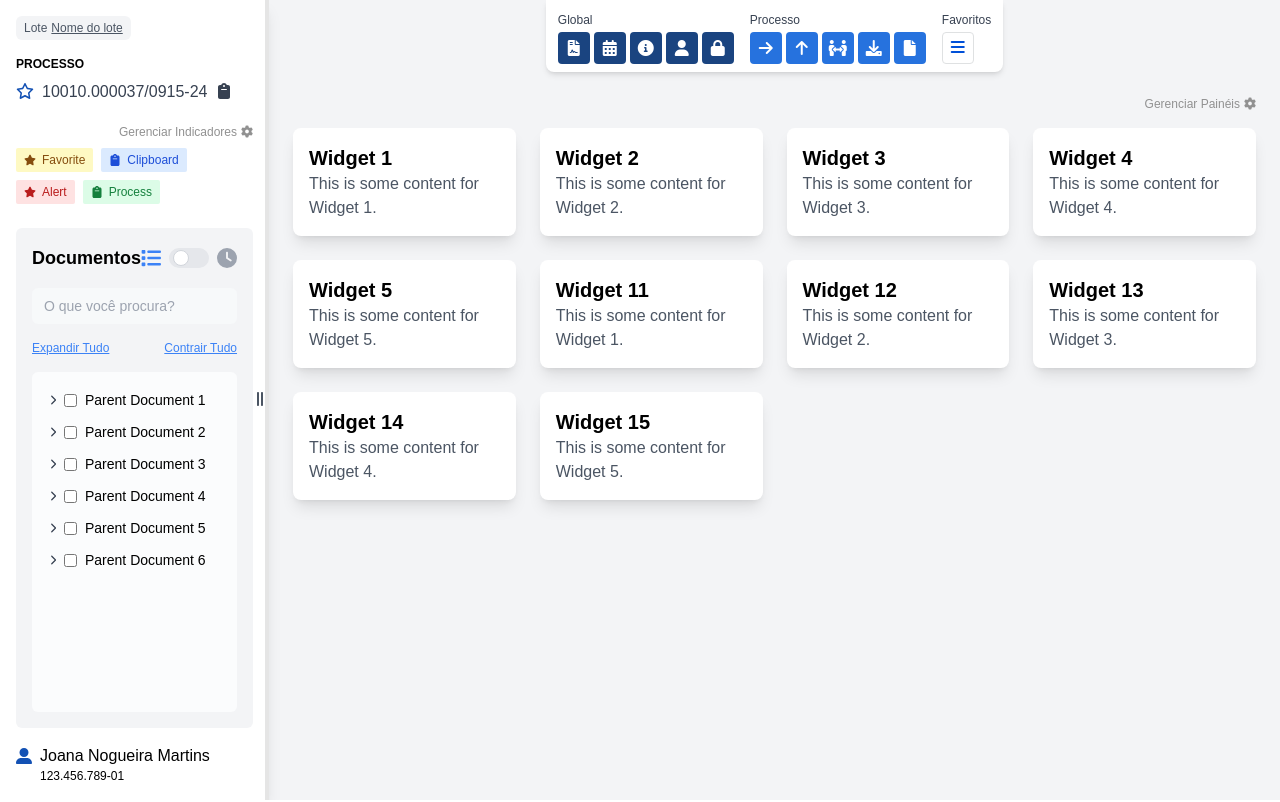
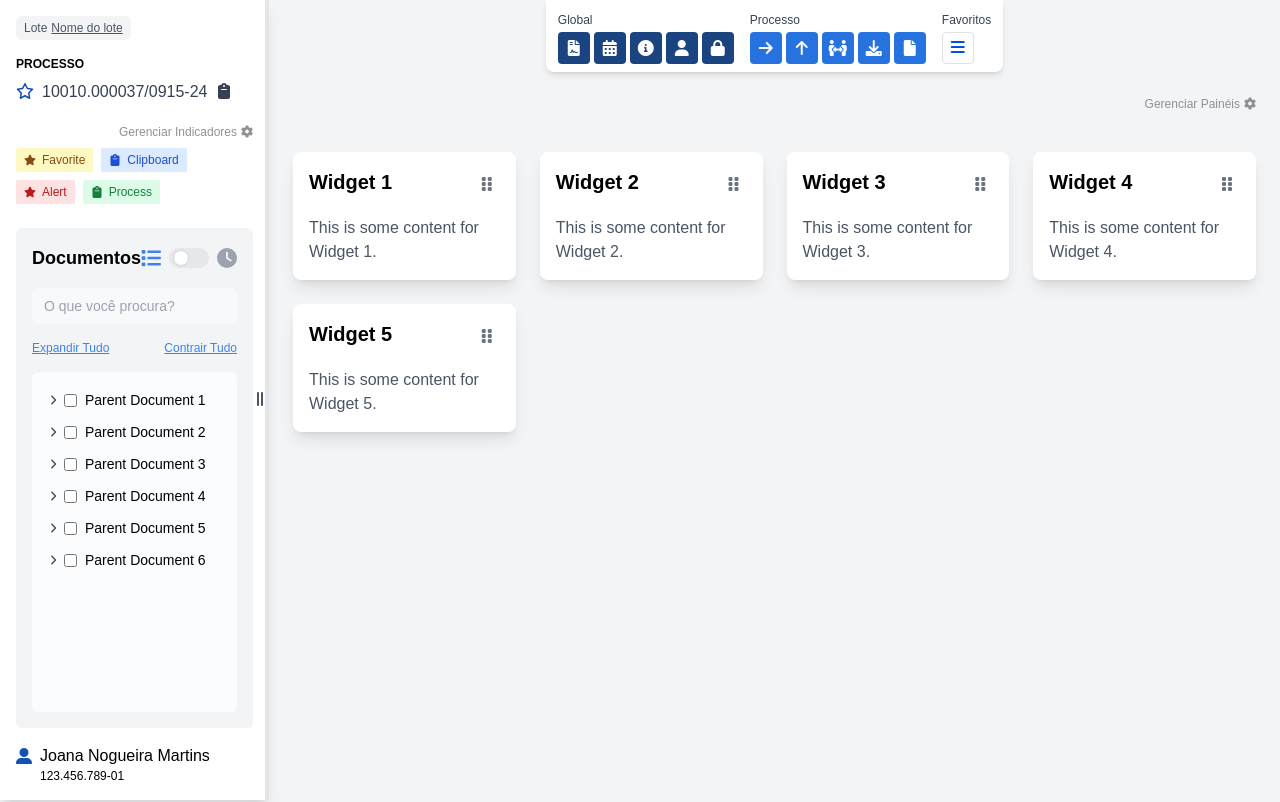
Before and after one commit to guilhermeteles/eprocesso, a React (Vite) app: page / in a window 1280 px wide. Shown: the top 802 px of the page. Built offline with nearby package versions, Linux system fonts and the light colour scheme.

Commit message:
fix gerenciar paineis and draggable

```diff
--- a/package.json
+++ b/package.json
@@ -15,6 +15,7 @@
     "@fortawesome/react-fontawesome": "^0.2.2",
     "prop-types": "^15.8.1",
     "react": "^18.3.1",
+    "react-beautiful-dnd": "^13.1.1",
     "react-dom": "^18.3.1",
     "react-router-dom": "^6.27.0"
   },
--- a/src/components/DashboardComponent.jsx
+++ b/src/components/DashboardComponent.jsx
@@ -1,49 +1,124 @@
-// src/pages/Dashboard.jsx
-const Dashboard = ({ selectedItems }) => {
+import { useState } from 'react';
+
+const Dashboard = ({ selectedItems, setSelectedItems }) => {
+  const [draggedItem, setDraggedItem] = useState(null);
+  const [draggedOverItem, setDraggedOverItem] = useState(null);
+
   const cardsData = [
     { id: 1, title: "Widget 1", content: "This is some content for Widget 1." },
     { id: 2, title: "Widget 2", content: "This is some content for Widget 2." },
     { id: 3, title: "Widget 3", content: "This is some content for Widget 3." },
     { id: 4, title: "Widget 4", content: "This is some content for Widget 4." },
     { id: 5, title: "Widget 5", content: "This is some content for Widget 5." },
-    { id: 6, title: "Widget 6", content: "This is some content for Widget 1." },
-    { id: 7, title: "Widget 7", content: "This is some content for Widget 2." },
-    { id: 8, title: "Widget 8", content: "This is some content for Widget 3." },
-    { id: 11, title: "Widget 11", content: "This is some content for Widget 1." },
-    { id: 12, title: "Widget 12", content: "This is some content for Widget 2." },
-    { id: 13, title: "Widget 13", content: "This is some content for Widget 3." },
-    { id: 14, title: "Widget 14", content: "This is some content for Widget 4." },
-    { id: 15, title: "Widget 15", content: "This is some content for Widget 5." },
-    { id: 16, title: "Widget 16", content: "This is some content for Widget 1." },
-    { id: 17, title: "Widget 17", content: "This is some content for Widget 2." },
-    { id: 18, title: "Widget 18", content: "This is some content for Widget 3." },
+    { id: 6, title: "Widget 6", content: "This is some content for Widget 6." },
+    { id: 7, title: "Widget 7", content: "This is some content for Widget 7." },
+    { id: 8, title: "Widget 8", content: "This is some content for Widget 8." },
+    { id: 11, title: "Widget 9", content: "This is some content for Widget 1." },
+    { id: 12, title: "Widget 10", content: "This is some content for Widget 2." },
+    { id: 13, title: "Widget 11", content: "This is some content for Widget 3." },
+    { id: 14, title: "Widget 12", content: "This is some content for Widget 4." },
+    { id: 15, title: "Widget 13", content: "This is some content for Widget 5." },
+    { id: 16, title: "Widget 14", content: "This is some content for Widget 6." },
+    { id: 17, title: "Widget 15", content: "This is some content for Widget 7." },
+    { id: 18, title: "Widget 16", content: "This is some content for Widget 8." },
   ];
-    return (
-        <div>
-          {/* Sidebar */}
+
+  const handleDragStart = (e, index) => {
+    setDraggedItem(index);
+    e.dataTransfer.effectAllowed = 'move';
+    e.target.style.opacity = '0.5';
+  };
+
+  const handleDragEnd = (e) => {
+    e.target.style.opacity = '1';
+    setDraggedItem(null);
+    setDraggedOverItem(null);
+  };
+
+  const handleDragOver = (e, index) => {
+    e.preventDefault();
+    if (draggedItem === index) return;
+    setDraggedOverItem(index);
+  };
+
+  const handleDragLeave = (e) => {
+    e.preventDefault();
+    if (!e.relatedTarget?.closest('.draggable-card')) {
+      setDraggedOverItem(null);
+    }
+  };
+
+  const handleDrop = (e, dropIndex) => {
+    e.preventDefault();
+
+    if (draggedItem === dropIndex) return;
+
+    const newItems = [...selectedItems];
+    const draggedItemContent = newItems[draggedItem];
+
+    // Remove item from old position
+    newItems.splice(draggedItem, 1);
+    // Add item to new position
+    newItems.splice(dropIndex, 0, draggedItemContent);
+
+    setSelectedItems(newItems);
+    setDraggedItem(null);
+    setDraggedOverItem(null);
+  };
 
 
-          {/* Main Content Area */}
-          <div className="flex-1 flex flex-col">
-            {/* Top Menu */}
 
-            {/* Main Content */}
-            <div className="px-6 flex-1">
+  return (
+    <div className="min-h-screen bg-gray-100 p-6">
+
+
       <div className="grid grid-cols-1 md:grid-cols-2 lg:grid-cols-3 xl:grid-cols-4 2xl:grid-cols-5 gap-6">
-                {selectedItems.map(itemId => {
+      {selectedItems.map((itemId, index) => {
+  // Log the selectedItems and current itemId being processed
+  console.log("Selected Items:", selectedItems);
+  console.log("Processing Item ID:", itemId);
+
   const card = cardsData.find(card => card.id === itemId);
+
+  // Log the card found (or not found)
+  if (card) {
+    console.log("Found Card:", card);
+  } else {
+    console.log("Card not found for Item ID:", itemId);
+  }
+
   return card ? (
-                    <div key={card.id} className="bg-white p-4 rounded-lg shadow-lg">
+    <div
+      key={card.id}
+      draggable
+      onDragStart={(e) => handleDragStart(e, index)}
+      onDragEnd={handleDragEnd}
+      onDragOver={(e) => handleDragOver(e, index)}
+      onDragLeave={handleDragLeave}
+      onDrop={(e) => handleDrop(e, index)}
+      className={`draggable-card bg-white rounded-lg shadow-lg transition-all ${
+        draggedItem === index ? 'opacity-50' : ''
+      } ${draggedOverItem === index ? 'border-2 border-blue-500' : ''}`}
+    >
+      <div className="p-4">
+        <div className="flex justify-between items-start mb-4">
           <h2 className="text-xl font-semibold">{card.title}</h2>
+          <div className="cursor-move p-2 rounded-lg hover:bg-gray-100 flex items-center">
+            <i className="text-gray-500 fa-solid fa-grip-vertical"></i>
+          </div>
+        </div>
         <p className="text-gray-600">{card.content}</p>
       </div>
-                  ) : null;
+    </div>
+  ) : (
+    <div key={itemId} className="bg-gray-200 p-4 rounded-lg">
+      <p>Card not found for ID: {itemId}</p>
+    </div>
+  );
 })}
+
       </div>
     </div>
-          </div>
-          </div>
-
   );
 };
 
--- a/src/components/OverlayMenuPaineis.jsx
+++ b/src/components/OverlayMenuPaineis.jsx
@@ -1,4 +1,5 @@
-import { useState } from 'react';
+import { useState, useEffect } from 'react';
+import PropTypes from 'prop-types';
 
 // Sample data structure for groups and items
 const groupsData = [
@@ -19,14 +20,14 @@ const groupsData = [
     title: "Titulo do grupo 2",
     color: "#E1E6F9",
     items: [
-      { id: 11, title: "Liberar" },
-      { id: 12, title: "Manter Localização Física" },
-      { id: 13, title: "Movimentar" },
-      { id: 14, title: "Palavras-Chave" },
-      { id: 15, title: "Providência" },
-      { id: 16, title: "Distribuir" },
-      { id: 17, title: "Autodistribuir" },
-      { id: 18, title: "Redistribuir" },
+      { id: 11, title: "Liberar1" },
+      { id: 12, title: "Manter Localização Física1" },
+      { id: 13, title: "Movimentar1" },
+      { id: 14, title: "Palavras-Chave1" },
+      { id: 15, title: "Providência1" },
+      { id: 16, title: "Distribuir1" },
+      { id: 17, title: "Autodistribuir1" },
+      { id: 18, title: "Redistribuir1" },
     ],
   },
 ];
@@ -34,51 +35,43 @@ const groupsData = [
 const PanelManager = ({ selectedItems, setSelectedItems }) => {
   const [isModalOpen, setIsModalOpen] = useState(false);
 
-  // Initialize buttonStates: first 5 are true (visible), others are false (hidden)
-  const [buttonStates, setButtonStates] = useState(
-    groupsData.reduce((acc, group) => {
-      group.items.forEach((item, index) => {
-        acc[item.id] = index < 5; // First 5 items are true (visible)
-      });
-      return acc;
-    }, {})
-  );
+  // Initialize selectedItems if empty
+  useEffect(() => {
+    if (!selectedItems?.length) {
+      const initialSelectedItems = [];
+      let itemCount = 0;
 
-  // Prepopulate selectedItems with the first 5 item IDs
-  useState(() => {
-    setSelectedItems(groupsData.flatMap(group => group.items.slice(0, 5).map(item => item.id)));
-  }, []);
+      for (const group of groupsData) {
+        for (const item of group.items) {
+          if (itemCount < 5) {
+            initialSelectedItems.push(item.id);
+            itemCount++;
+          }
+        }
+      }
+
+      setSelectedItems(initialSelectedItems);
+    }
+  }, [setSelectedItems, selectedItems]);
 
   const toggleModal = () => {
     setIsModalOpen(prev => !prev);
   };
 
   const toggleButtonState = (id) => {
-    setButtonStates(prev => {
-      const newState = !prev[id]; // Toggle the button state (true or false)
-
-      setSelectedItems(prevItems => {
-        const updatedItems = new Set(prevItems); // Use a Set to ensure uniqueness
-
-        if (newState) {
-          updatedItems.add(id); // Add the item if selected
-        } else {
-          updatedItems.delete(id); // Remove the item if unselected
-        }
-
-        return Array.from(updatedItems); // Convert back to an array
-      });
-
-      return {
-        ...prev,
-        [id]: newState, // Toggle the state for the specific button
-      };
+    setSelectedItems(prevItems => {
+      const updatedItems = new Set(prevItems);
+      if (updatedItems.has(id)) {
+        updatedItems.delete(id);
+      } else {
+        updatedItems.add(id);
+      }
+      return Array.from(updatedItems);
     });
   };
 
   return (
     <div>
-      {/* Clickable div to manage panels */}
       <div
         className="px-6 text-xs flex justify-end items-center text-[#919191] mt-6 mb-4 cursor-pointer"
         onClick={toggleModal}
@@ -86,7 +79,6 @@ const PanelManager = ({ selectedItems, setSelectedItems }) => {
         Gerenciar Painéis <i className="ms-1 fa-solid fa-cog"></i>
       </div>
 
-      {/* Modal */}
       {isModalOpen && (
         <div onClick={toggleModal} className="fixed inset-0 flex flex-col items-end justify-center z-50 bg-black bg-opacity-50">
           <div onClick={(e) => e.stopPropagation()} className="bg-white pt-6 px-6 shadow-lg h-svh overflow-y-auto">
@@ -98,8 +90,8 @@ const PanelManager = ({ selectedItems, setSelectedItems }) => {
             </div>
 
             <div>
-              {groupsData.map(group => (
-                <div key={group.color} className="flex flex-col gap-2">
+              {groupsData.map((group, groupIndex) => (
+                <div key={`${group.color}-${groupIndex}`} className="flex flex-col gap-2">
                   {group.title && (
                     <h2 className="mt-4 text-sm px-4 py-2 rounded-md" style={{ backgroundColor: group.color }}>
                       {group.title}
@@ -108,19 +100,19 @@ const PanelManager = ({ selectedItems, setSelectedItems }) => {
                   {group.items.map(item => (
                     <div key={item.id} className='flex gap-2 items-center'>
                       <button
-                        onClick={() => toggleButtonState(item.id)} // Toggle button state on click
+                        onClick={() => toggleButtonState(item.id)}
                         style={{
                           border: `2px solid ${group.color}`,
-                          color: buttonStates[item.id] ? 'white' : '#3D4551',
-                          backgroundColor: buttonStates[item.id] ? group.color : 'transparent',
+                          color: selectedItems.includes(item.id) ? 'white' : '#3D4551',
+                          backgroundColor: selectedItems.includes(item.id) ? group.color : 'transparent',
                           borderRadius: '0.25rem',
                         }}
                         className="flex items-center justify-center h-8 w-8"
                       >
-                        {buttonStates[item.id] ? (
-                          <i className="fas fa-eye-slash"></i> // Eye Slash Icon when filled
+                        {selectedItems.includes(item.id) ? (
+                          <i className="fas fa-eye-slash"></i>
                         ) : (
-                          <i className="fas fa-eye"></i> // Eye Icon when outlined
+                          <i className="fas fa-eye"></i>
                         )}
                       </button>
                       <span>{item.title}</span>
@@ -136,4 +128,10 @@ const PanelManager = ({ selectedItems, setSelectedItems }) => {
   );
 };
 
+// Define PropTypes for the component
+PanelManager.propTypes = {
+  selectedItems: PropTypes.arrayOf(PropTypes.number).isRequired,
+  setSelectedItems: PropTypes.func.isRequired,
+};
+
 export default PanelManager;
--- a/src/pages/Dashboard.jsx
+++ b/src/pages/Dashboard.jsx
@@ -13,7 +13,7 @@ const App = () => {
       <div className='w-full flex flex-col align-center'>
         <Nav />
         <PanelManager selectedItems={selectedItems} setSelectedItems={setSelectedItems} />
-        <Dashboard selectedItems={selectedItems} />
+        <Dashboard selectedItems={selectedItems} setSelectedItems={setSelectedItems} />;
 
       </div>
 
```
Also changed, not shown: 1 other file (tests, documents, lock files or other folders). Lines whose indentation alone changed are shown as unchanged.
